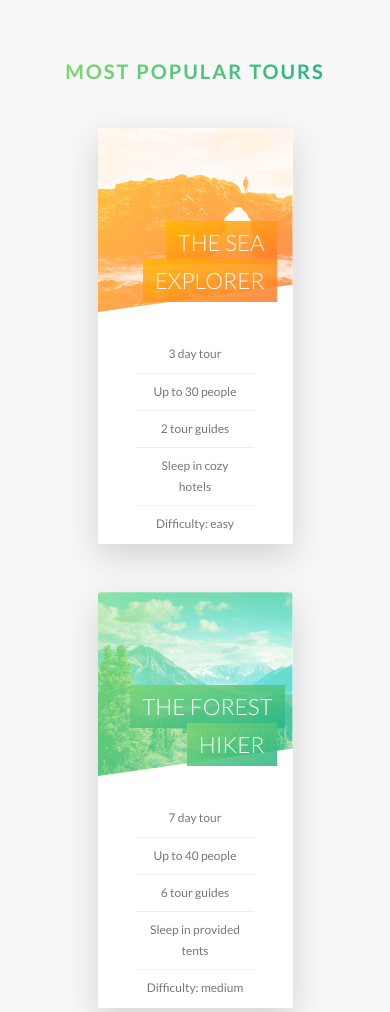
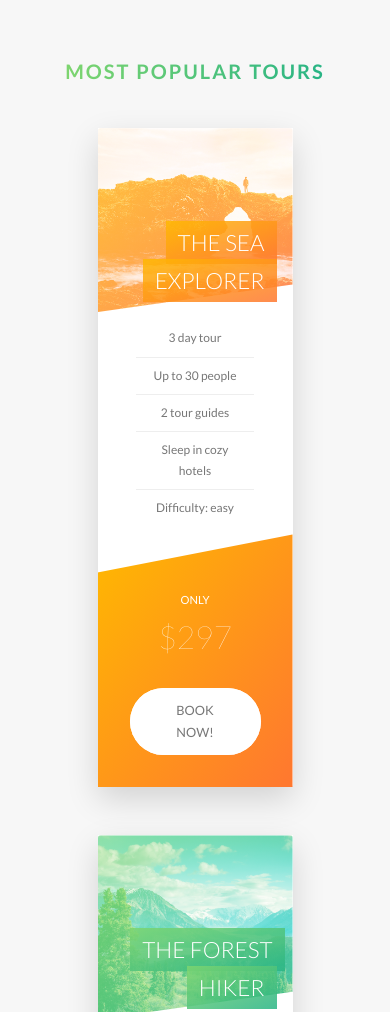
Before and after one commit to jwu7082/natours, a website: page index.html in a window 390 px wide. Shown: the part 2806-3818 px from the top of the page. Drawn offline with Linux system fonts and the light colour scheme.

Commit message:
media queries for 900px screen size - cards

```diff
--- a/sass/components/_card.scss
+++ b/sass/components/_card.scss
@@ -182,4 +182,64 @@
         font-weight: 100;
     }
 
+
+
+
+
+
+    // ------------------------------------------------------------------------------------------
+    // CARD DESIGN CHANGE FOR 900PX SCREEN WIDTH AND LOWER
+    // Copy all the above and remove what isn't needed/stays the same
+    @include respond(tab-port) {
+        height: auto;
+        // used to be 52rem, same height as the sides as a substitute for clearfix (sides are floated so parent collapsed and lost height)
+        border-radius: 3px; // want it on whole thing not just each "side" because adding back to front now
+        background-color: $color-white;
+        box-shadow: 0 1.5rem 4rem rgba($color-black, .15); // want on entire card elem not just side
+
+
+        &__side {
+            height: auto;
+            position: relative;
+            box-shadow: none; // added to whole card instead
+
+            &--front {
+              background-color: $color-white;
+            }
+
+            &--back {
+                transform: rotateY(0); // changed to 0, don't want rotation
+                clip-path: polygon(0 15%, 100% 0, 100% 100%, 0 100%);
+            }
+        }
+
+        &__details {
+            padding: 1rem 3rem;
+        }
+
+        // hover card: get rid of rotation
+        &:hover &__side {
+            &--front {
+                transform: rotateY(0); // changed to 0, don't want rotation
+            }
+        }
+
+        // PREVIOUSLY BACK-SIDE STYLING, NOW WANT ON FRONT-SIDE
+        &__cta { // container for button and price box
+            position: relative;
+            top: 0%;
+            left: 0%;
+            transform: translate(0);
+            width: 100%;
+            padding: 7rem 4rem 4rem 4rem;
+        }
+
+        &__price-box { // Contains price-only and price-value
+            margin-bottom: 3rem;
+        }
+
+        &__price-value {
+            font-size: 4rem;
+        }
+    }
 }
```
Also changed, not shown: css/style.css.
